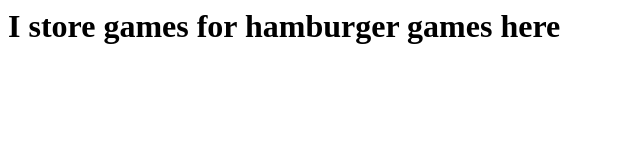
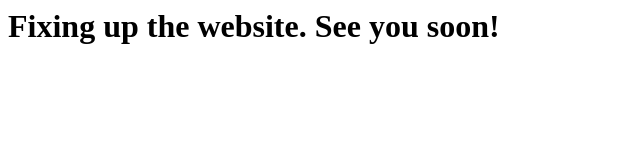
Before and after one commit to BlueDragon7327/hamburgergames, a plain HTML site: page index.html in a window 1280 px wide. Shown: the whole page, without its empty margins (0-640 px from the left). Drawn offline with Linux system fonts and the light colour scheme.

Commit message:
Update index.html

```diff
--- a/index.html
+++ b/index.html
@@ -1 +1 @@
-<h1>I store games for hamburger games here</h1>
+<h1>Fixing up the website. See you soon!</h1>
```
